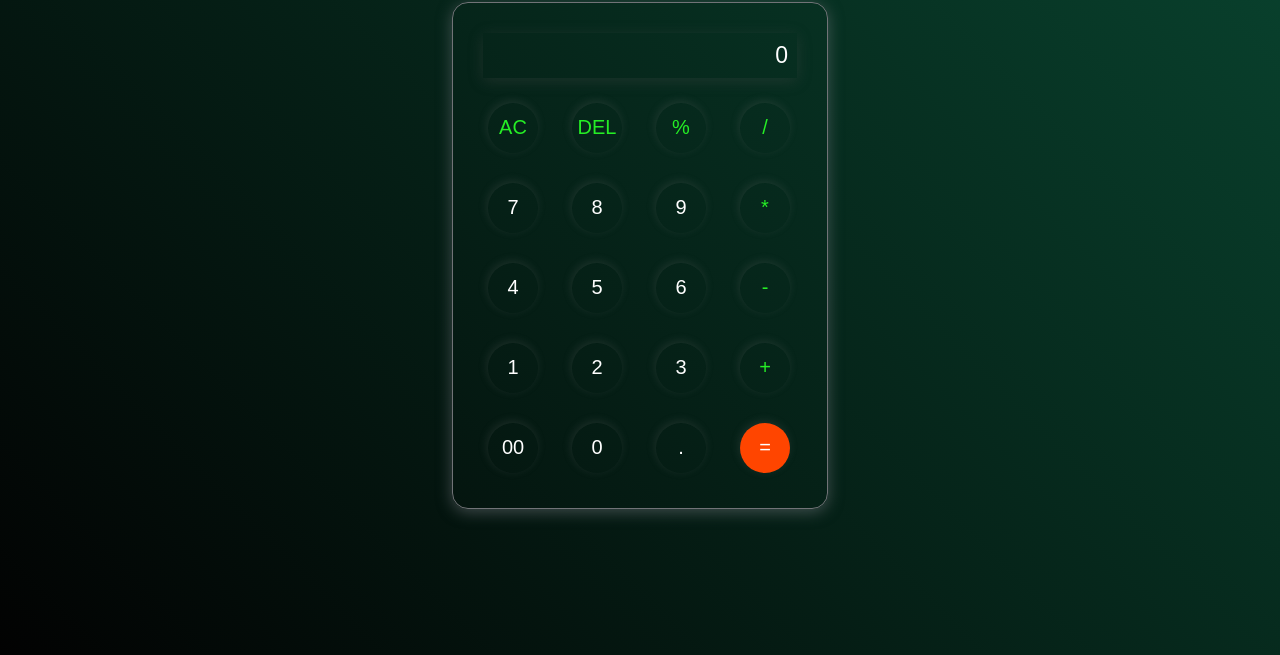
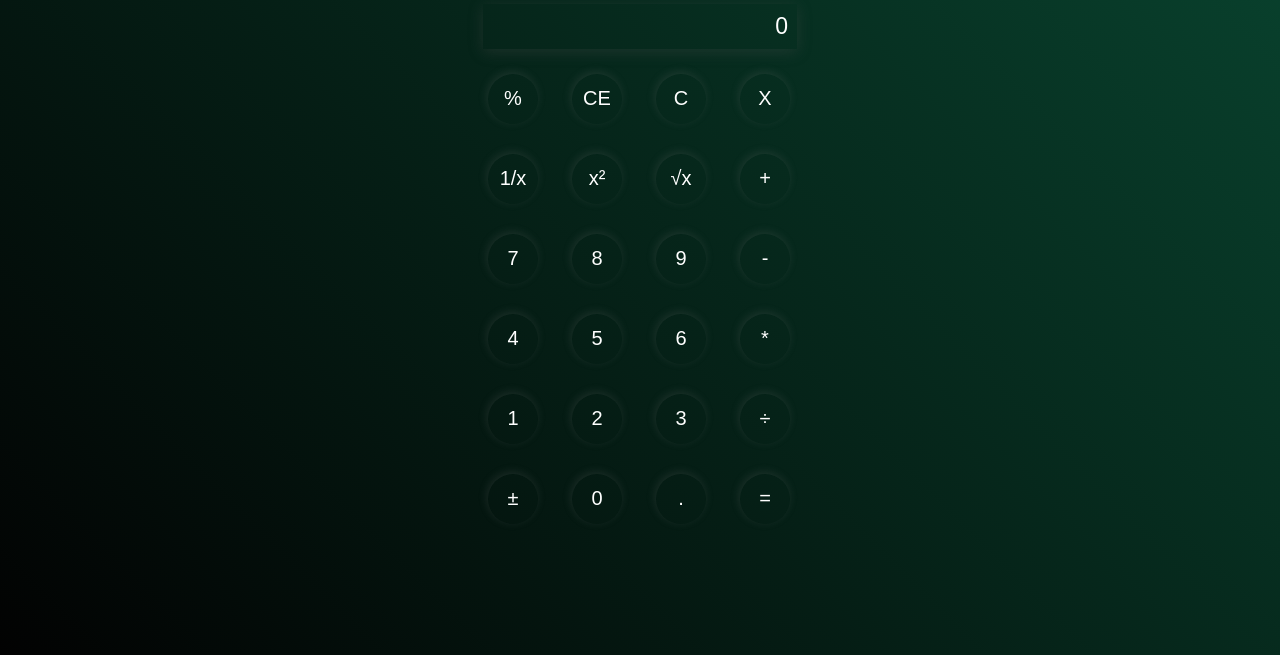
Before and after one commit to Srivastavaji-99/Calc-Project, a plain HTML site: page index.html in a window 1280 px wide. Shown: the part 145-800 px from the top of the page. Drawn offline with Linux system fonts and the light colour scheme.

Commit message:
addNewButtons.html
Add new button like '1/x', 'x^2', 'root x' etc.

```diff
--- a/index.html
+++ b/index.html
@@ -7,37 +7,44 @@
     <title>CALCULATOR - Project</title>
 </head>
 <body>
-    <div class="calbox">
-        <input type="text" placeholder="0" id="inputBox">
-        <div>
-            <button class="but">AC</button>
-            <button class="but">DEL</button>
-            <button class="but">%</button>
-            <button class="but">/</button>
+     <div class="container">
+      <h3>Calculator</h3>
+      <input id="input-box" type="text" placeholder = "0">
+      <div class="btn">
+        <button>%</button>
+        <button>CE</button>
+        <button>C</button>
+        <button id="delete">X</button>
       </div>
-        <div>
+      <div class="btn">
+        <button>1/x</button>
+        <button>x²</button>
+        <button>√x</button>
+        <button class="box-btn">+</button>
+      </div>
+      <div class="btn">
         <button>7</button>
         <button>8</button>
         <button>9</button>
-            <button class="but">*</button>
+        <button class="box-btn">-</button>
       </div>
-        <div>
+      <div class="btn">
         <button>4</button>
         <button>5</button>
         <button>6</button>
-            <button class="but">-</button>
+        <button class="box-btn">*</button>
       </div>
-        <div>
+      <div class="btn">
         <button>1</button>
         <button>2</button>
         <button>3</button>
-            <button class="but">+</button>
+        <button class="box-btn">÷</button>
       </div>
-        <div>
-            <button>00</button>
+      <div class="btn">
+        <button>±</button>
         <button>0</button>
         <button>.</button>
-            <button class="butequal">=</button>
+        <button class="box-btn btn-equal">=</button>
       </div>
     </div>
     <script src="Action.js"></script>
```
Lines whose indentation alone changed are shown as unchanged.
